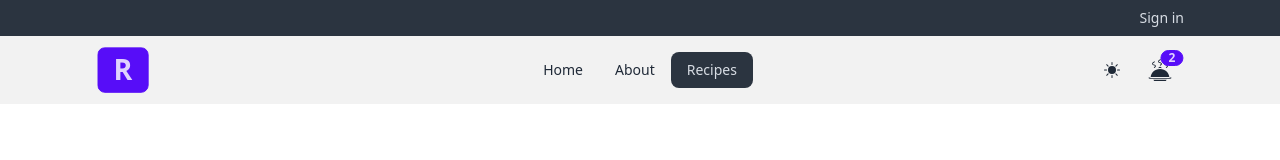
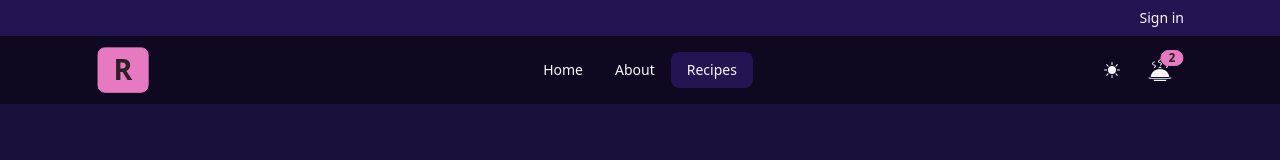
Before and after one commit to jasonavecilla/v46-tier3-team-27, a React (Vite) app in the folder frontend/: page /recipes in a window 1280 px wide. Shown: the top 160 px of the page. Built offline with nearby package versions, Linux system fonts and the light colour scheme.

Commit message:
Theme setting

```diff
--- a/frontend/src/components/NavBar.jsx
+++ b/frontend/src/components/NavBar.jsx
@@ -4,7 +4,31 @@ import { FaBarsStaggered } from "react-icons/fa6";
 import { BsMoonFill, BsSunFill } from "react-icons/bs";
 import { GiHotMeal } from "react-icons/gi";
 import NavLinks from "./NavLinks";
+import { useEffect } from "react";
+const themes = {
+  synthwave: "synthwave",
+  garden: "garden",
+};
+const getThemeFromLocalStorage = () => {
+  return localStorage.getItem("theme") || "synthwave";
+};
+
+const toggleTheme = () => {
+  const chosenTheme =
+    getThemeFromLocalStorage() === "synthwave" ? "garden" : "synthwave";
+  document.documentElement.setAttribute("data-theme", chosenTheme);
+  localStorage.setItem("theme", chosenTheme);
+  console.log(chosenTheme);
+};
+
 const NavBar = () => {
+  // set theme
+  useEffect(() => {
+    document.documentElement.setAttribute(
+      "data-theme",
+      getThemeFromLocalStorage()
+    );
+  });
   return (
     <nav className="bg-base-200">
       <div className="navbar align-element">
@@ -37,7 +61,11 @@ const NavBar = () => {
         <div className="navbar-end">
           {/* THEME SETUP */}
           <label className="swap swap-rotate">
-            <input type="checkbox" defaultChecked={true} />
+            <input
+              type="checkbox"
+              defaultChecked={true}
+              onChange={toggleTheme}
+            />
             <BsSunFill className="w-4 h-4 swap-on" />
             <BsMoonFill className="w-4 h-4 swap-off" />
           </label>
--- a/frontend/tailwind.config.js
+++ b/frontend/tailwind.config.js
@@ -1,8 +1,12 @@
 /** @type {import('tailwindcss').Config} */
 export default {
   content: ["./index.html", "./src/**/*.{js,ts,jsx,tsx}"],
+
   theme: {
     extend: {},
   },
   plugins: [require("@tailwindcss/typography"), require("daisyui")],
+  daisyui: {
+    themes: ["synthwave", "garden", "cupcake"],
+  },
 };
```
